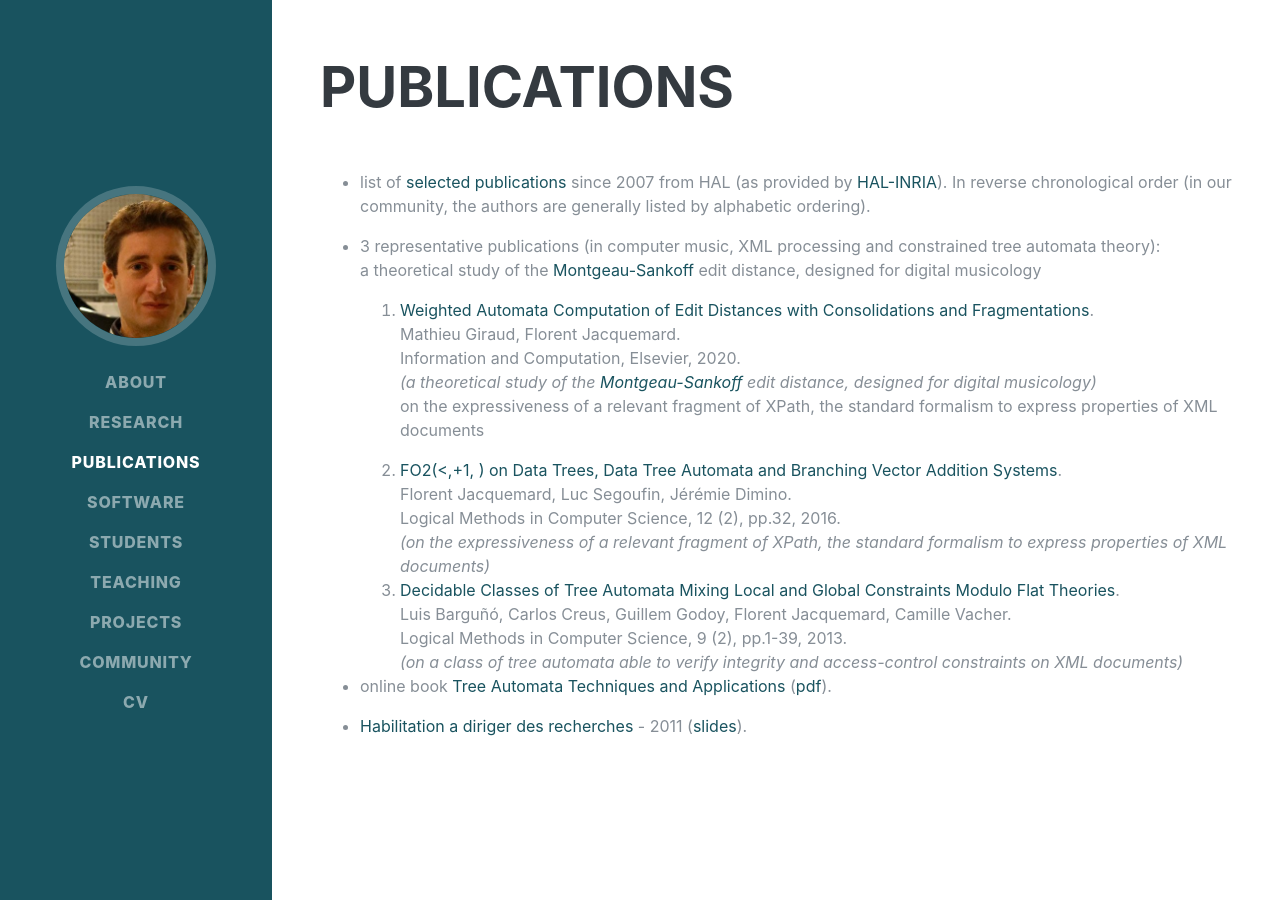
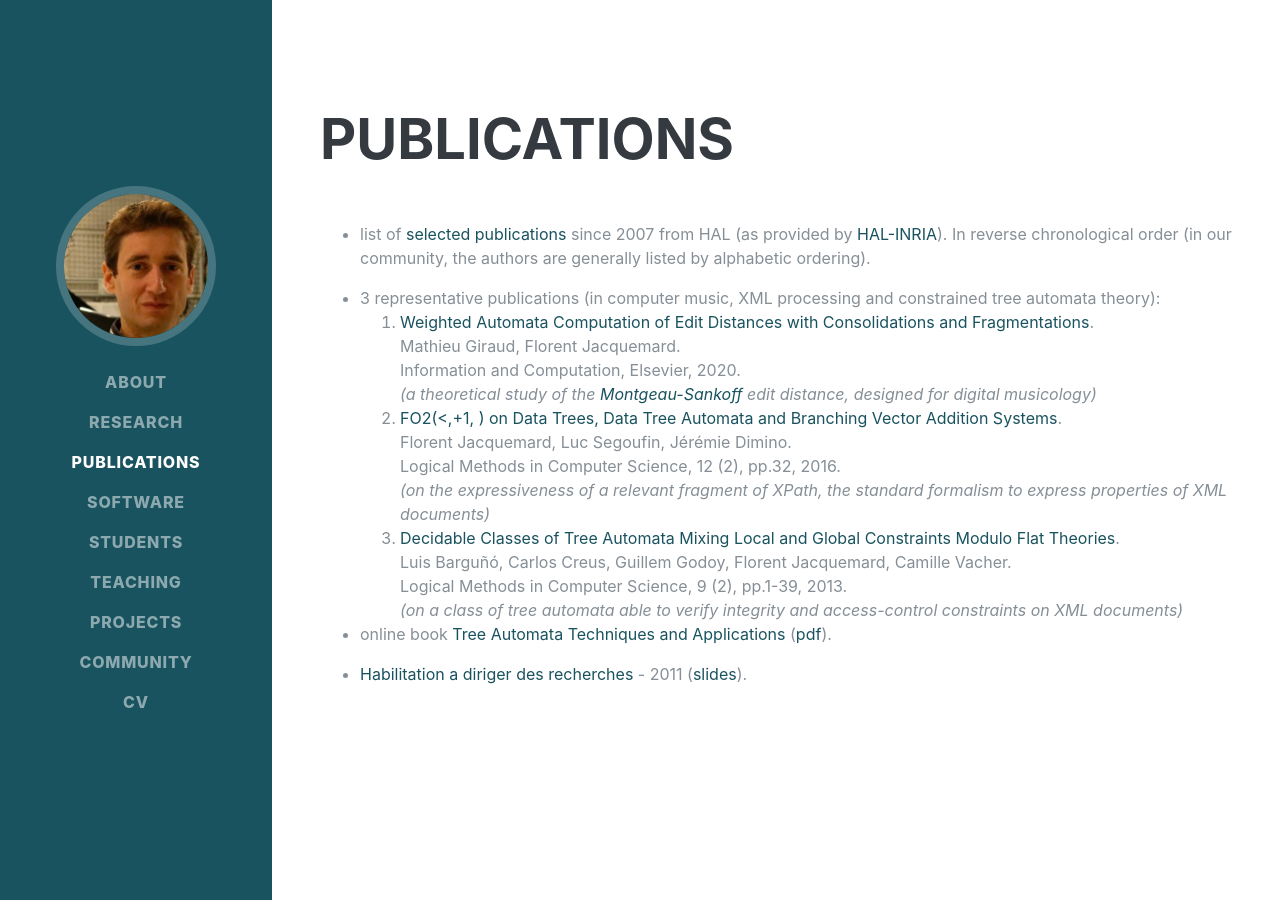
Before and after one commit to florento/florent-jacquemard.github.io, a Jekyll site: the page built from index.html, in a window 1280 px wide and 900 px high, scrolled down 1866 px. Built offline with Jekyll 4.4.1, drawn with Linux system fonts in a browser that asks for light colours; nearby versions of some CDN libraries; some web fonts are replaced.

Commit message:
presentation news, pub

```diff
--- a/_publications/publications.md
+++ b/_publications/publications.md
@@ -8,12 +8,10 @@ description: publication list
 
 
 - 3 representative publications (in computer music, XML processing and constrained tree automata theory):
->  a theoretical study of the [Montgeau-Sankoff](https://link.springer.com/article/10.1007/BF00117340) edit distance, designed for digital musicology
   1. [Weighted Automata Computation of Edit Distances with Consolidations and Fragmentations](https://hal.inria.fr/hal-01857267v4).
      Mathieu Giraud, Florent Jacquemard.
      Information and Computation, Elsevier, 2020.
     *(a theoretical study of the [Montgeau-Sankoff](https://link.springer.com/article/10.1007/BF00117340) edit distance, designed for digital musicology)*
->  on the expressiveness of a relevant fragment of XPath, the standard formalism to express properties of XML documents
   2. [FO2(<,+1, ) on Data Trees, Data Tree Automata and Branching Vector Addition Systems](https://hal.inria.fr/hal-00769249v3).
       Florent Jacquemard, Luc Segoufin, Jérémie Dimino.
       Logical Methods in Computer Science, 12 (2), pp.32, 2016.
```
